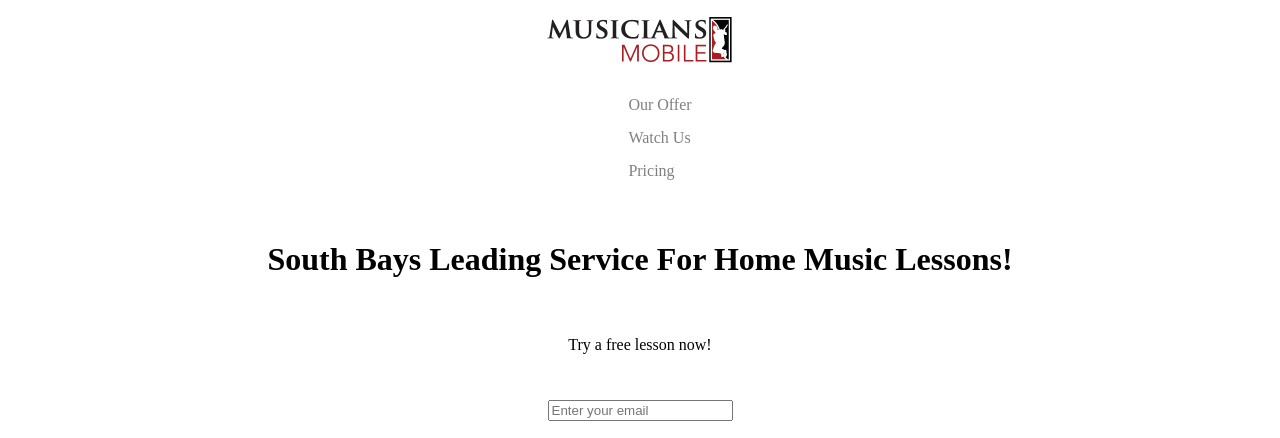
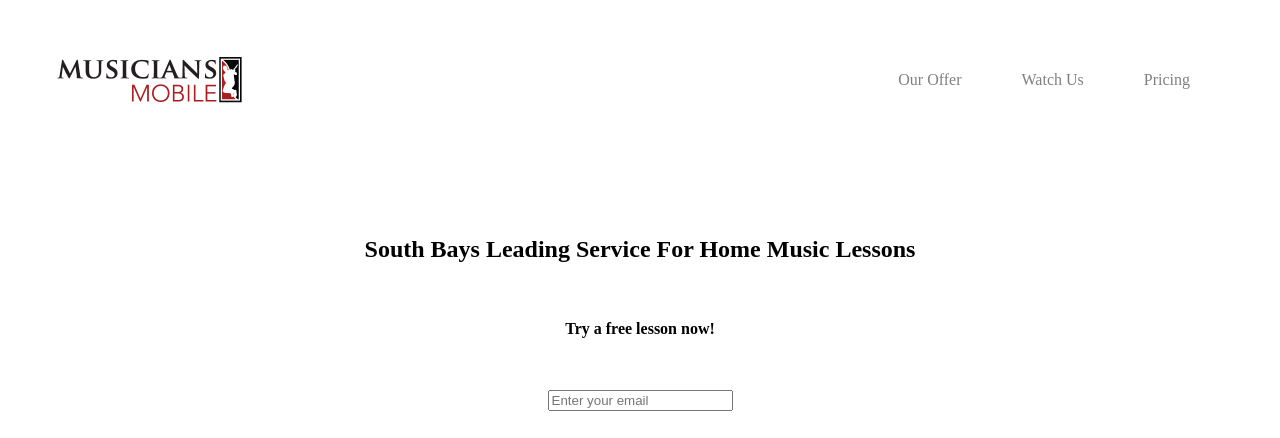
Before and after one commit to codeAdventureNow/Musicians-Mobile-Landing-Page-FCC, a plain HTML site: page index.html in a window 1280 px wide. Shown: the top 438 px of the page. Drawn offline with Linux system fonts and the light colour scheme.

Commit message:
nav bar is is responsive and opens up wide on desktop

```diff
--- a/index.html
+++ b/index.html
@@ -21,8 +21,8 @@
             </nav>
         </header>
     <div id="wrapper">
-        <h1>South Bays Leading Service For Home Music Lessons!</h1>
-        <p>Try a free lesson now!</p>
+        <h1>South Bays Leading Service For Home Music Lessons</h1>
+        <h4>Try a free lesson now!</h4>
         <form action="https://www.freecodecamp.com/email-submit" method="post">
             <input required id="email" type="email" placeholder="Enter your email" />
             <input type="submit" id="submit" />
--- a/styles.css
+++ b/styles.css
@@ -17,6 +17,7 @@ ul {
 
 li {
   margin: 15px 0;
+
   color: grey
 }
 
@@ -30,7 +31,7 @@ li {
 }
 
 h1 {
-    font-size: 32px;
+    font-size: 24px;
     padding: 20px;
     text-align: center;
 }
@@ -43,4 +44,22 @@ input {
   margin: 30px auto;
 }
 @media (min-width: 800px) {
+    header {
+        display: flex;
+        flex-direction: row;
+        align-items: center;
+        justify-content: center;
+        justify-content: space-between;
+        margin: 20px 50px;
+    }
+
+    ul {
+        display: flex;
+        margin-right: 100px;
+    }
+    li {
+        margin-right: 20px;
+        padding: 20px
+    }
+
 }
```
